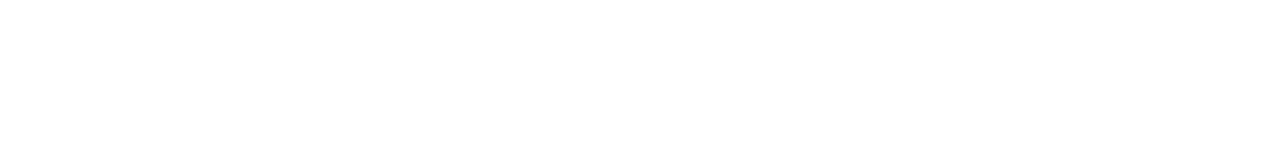
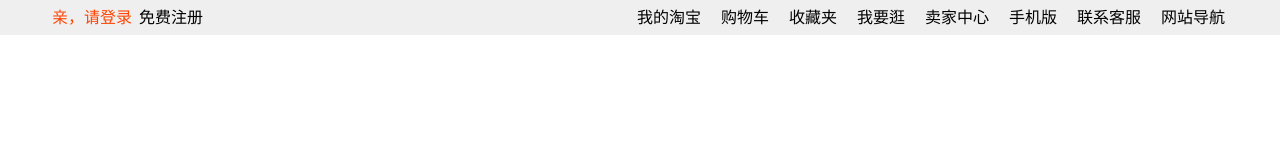
Before and after one commit to xiBei-luo/project, a plain HTML site: page 淘宝网首页/index.html in a window 1280 px wide. Drawn offline with Linux system fonts and the light colour scheme.

Commit message:
淘宝网首页头部

```diff
--- a/淘宝网首页/css/main.css
+++ b/淘宝网首页/css/main.css
@@ -0,0 +1,55 @@
+// .g布局  .m模块  .u原件  .c公用
+
+// header{
+//     background: #EFEFEF;
+// }
+
+
+.g_topbar{
+    background-color: #EFEFEF;
+}
+.g_topbar .cw{
+    height: 35px;
+    line-height: 35px;
+}
+.m_toplist li{
+    float: left;
+}
+.tl_inner_mr li{
+    margin-left: 7px;
+}
+.u_trlink,.u_dropdown{
+    display: inline-block;
+    height: 35px;
+    padding:0 10px;
+}
+.u_trlink:hover{
+    color: #ff4300;
+}
+.u_dropdown:hover{
+    background: #fff;
+    border-left: 1px solid #666;
+    border-right: 1px solid #666;
+    padding: 0 9px;
+}
+.u_dropdown i{
+    width: 5px;
+    height: 3px;
+}
+// 顶部结束
+
+
+
+
+
+
+// 公用样式
+body{font-size: 12px;}
+a{color:#000;text-decoration: none;}
+.fl{float: left;}
+.fr{float: right;}
+.cw{width: 1190px; margin-left: auto;margin-right: auto;}
+.orange{color:#ff4300;}
+.u_dropdown i{
+    background: url()
+}
--- a/淘宝网首页/css/reset.css
+++ b/淘宝网首页/css/reset.css
@@ -46,3 +46,14 @@ table {
 	border-collapse: collapse;
 	border-spacing: 0;
 }
+.clearfix:after,
+.clearfix:before{
+	content: "";
+	display: table;
+}
+.clearfix:after{
+	clear: both;
+}
+.clearfix{
+	*zoom:1;
+}
--- a/淘宝网首页/index.html
+++ b/淘宝网首页/index.html
@@ -7,6 +7,27 @@
     <link rel="stylesheet" type="text/css" href="css/main.css">
 </head>
 <body>
-
+    <!-- 顶部条 -->
+<header>
+    <div class="g_topbar">
+        <div class="cw">
+            <ul class="m_toplist tl_inner_mr fl">
+                <li><a href="#" class="orange">亲，请登录</a></li>
+                <li><a href="#">免费注册</a></li>
+            </ul>
+            <ul class="m_toplist fr">
+                <li><a href="#" class="u_dropdown">我的淘宝</a><i></i></li>
+                <li><a href="#" class="u_dropdown">购物车</a><i></i></li>
+                <li><a href="#" class="u_dropdown">收藏夹</a><i></i></li>
+                <li><a href="#" class="u_dropdown">我要逛</a><i></i></li>
+                <li><a href="#" class="u_dropdown">卖家中心</a><i></i></li>
+                <li><a href="#" class="u_trlink">手机版</a></li>
+                <li><a href="#" class="u_trlink">联系客服</a></li>
+                <li><a href="#" class="u_trlink">网站导航</a></li>
+            </ul>
+        </div>
+    </div>
+</header>
+    <!-- 顶部条结束 -->
 </body>
 </html>
```
Also changed, not shown: 1 other file.
